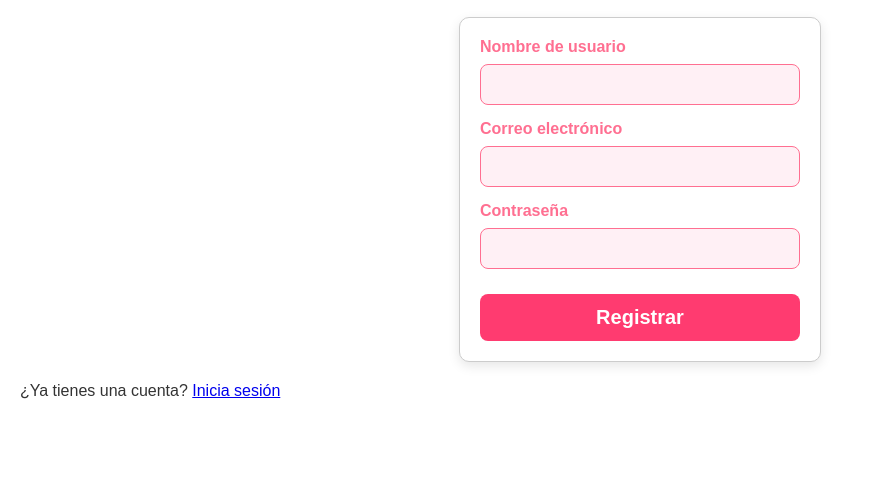
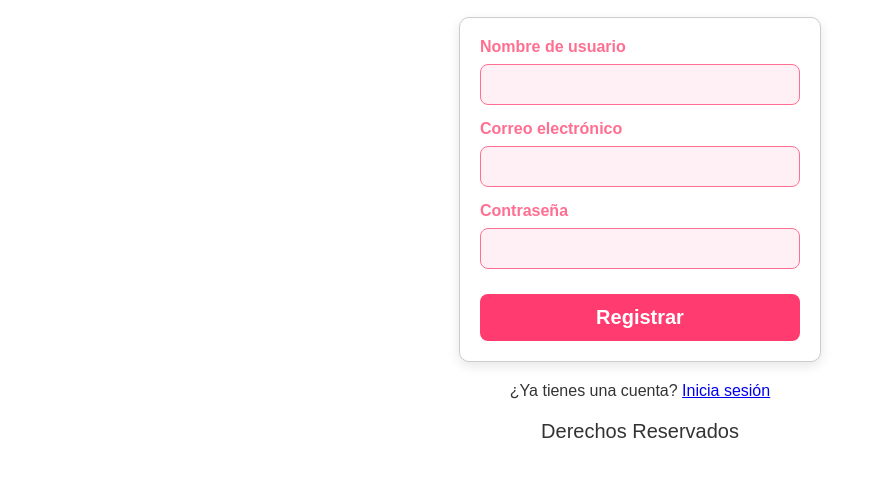
Before and after one commit to VR211067/Investigacion-Aplicada-2, a plain HTML site: page WEB_APP_API/index.html in a window 1280 px wide. Shown: the part 129-606 px from the top of the page, without its empty margins (0-874 px from the left). Drawn offline with Linux system fonts and the light colour scheme.

Commit message:
update index

```diff
--- a/WEB_APP_API/index.html
+++ b/WEB_APP_API/index.html
@@ -24,7 +24,7 @@
 
             <button type="submit">Registrar</button>
         </form>
-        <p>¿Ya tienes una cuenta? <a href="#" id="go-login">Inicia sesión</a></p>
+        <p id="12">¿Ya tienes una cuenta? <a href="#" id="go-login">Inicia sesión</a></p>
     </section>
 
     <!-- Vista de inicio de sesión -->
@@ -52,4 +52,5 @@
 
     <script src="app.js"></script>
 </body>
+<footer><p id="foot">Derechos Reservados</p></footer>
 </html>
--- a/WEB_APP_API/styles.css
+++ b/WEB_APP_API/styles.css
@@ -75,6 +75,7 @@ button:hover {
 p {
     font-size: 16px;
     color: #333;
+    text-align: center;
 }
 
 .hidden {
@@ -89,3 +90,12 @@ p {
 button {
     margin-top: 10px;
 }
+footer {
+
+    text-align: center;
+    color: black;
+
+}
+#foot{
+    font-size: 20px;
+}
```
